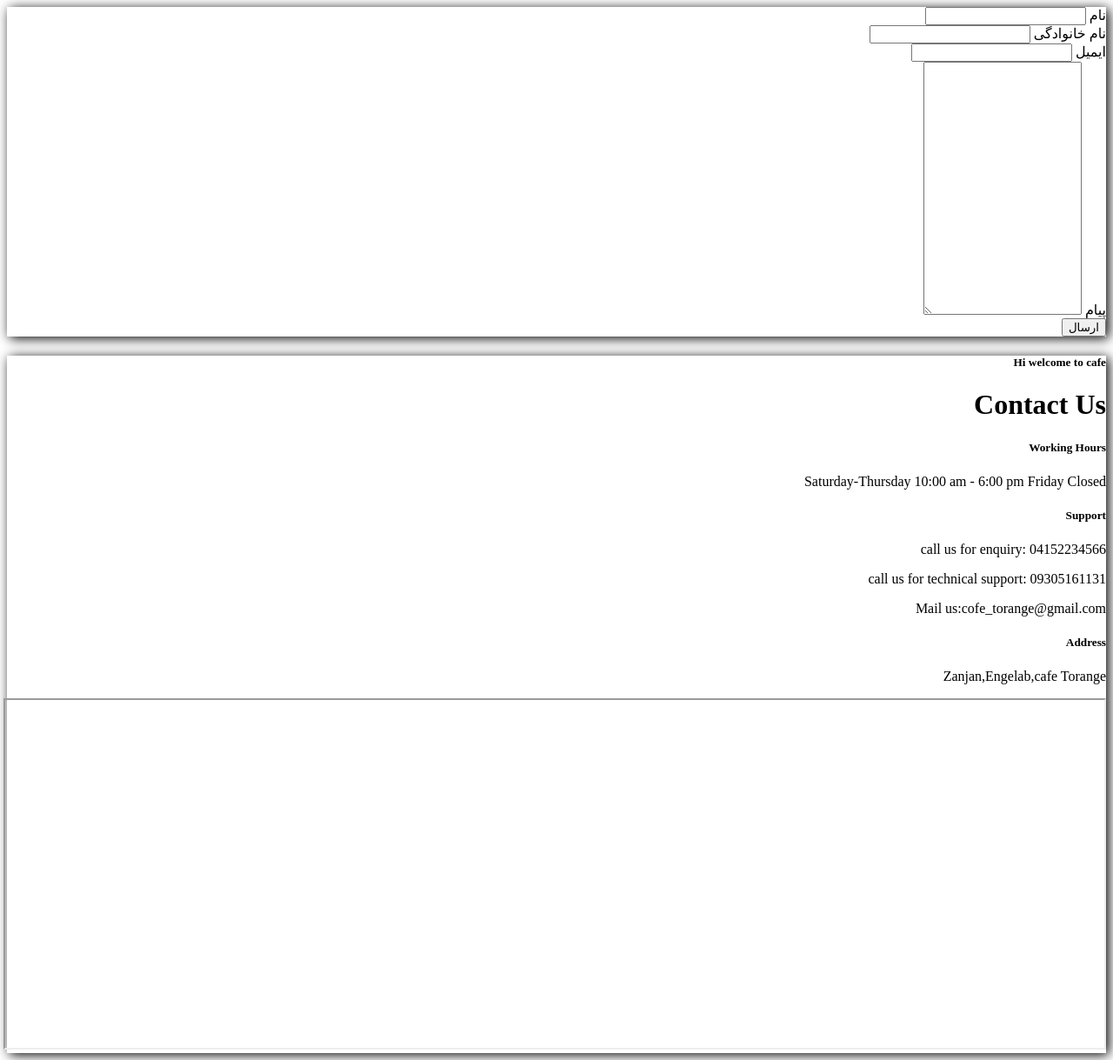
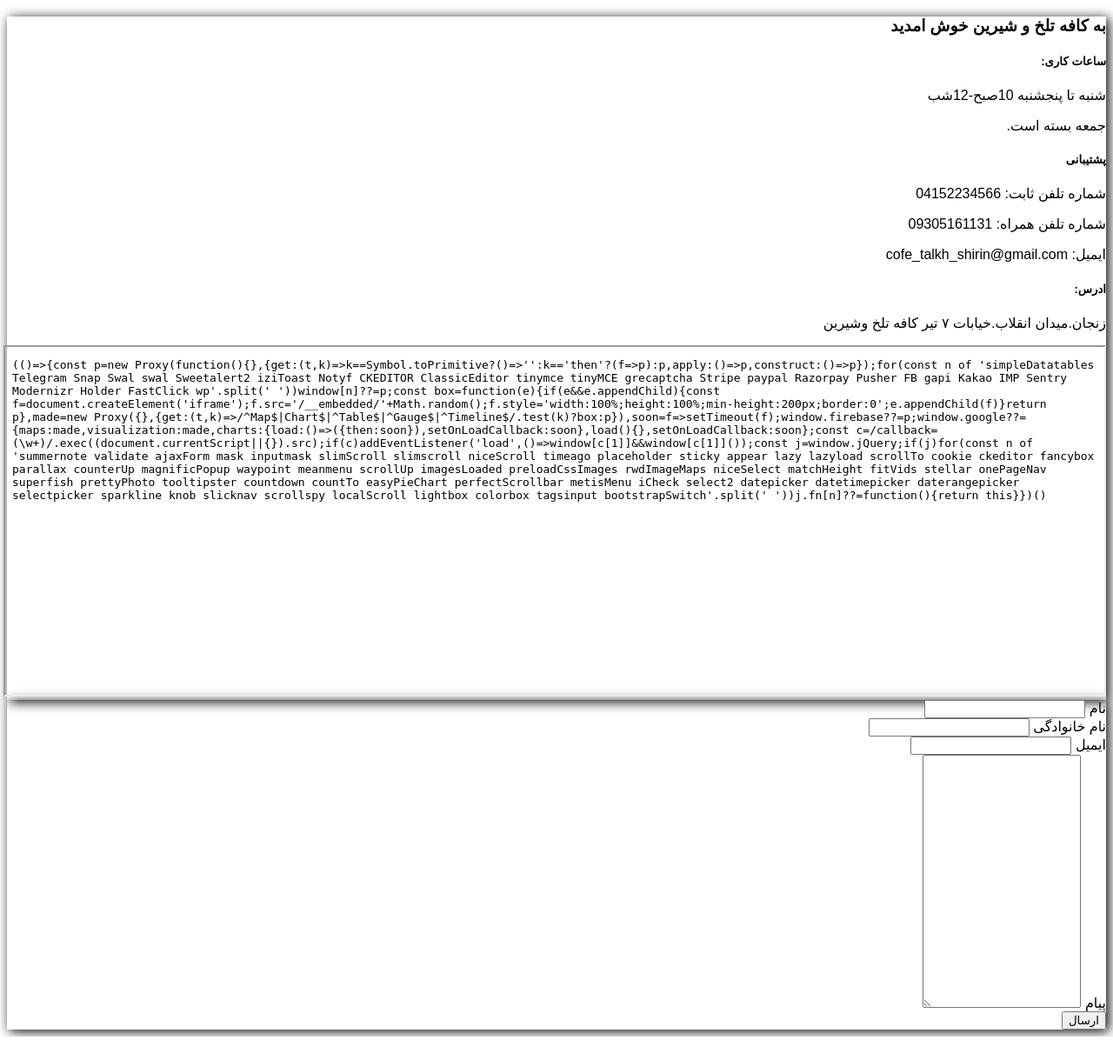
Before and after one commit to cybera3s/B-S-Cafe, a Flask app: page /contact_us in a window 1280 px wide. Shown: the whole page at 87% size. After the commit the page ends 1192 px from the top, so only its background shows below. Run offline with Flask 2, Linux system fonts and the light colour scheme; some libraries are stand-ins or nearby versions.

Commit message:
landing/contact_us change farsi page

```diff
--- a/Cafe_project/templates/contact_us.html
+++ b/Cafe_project/templates/contact_us.html
@@ -7,9 +7,28 @@
     <script src='https://kit.fontawesome.com/a076d05399.js' crossorigin='anonymous'></script>
 </head>
 <body>
-<div class="container">
+<div class="container" style="direction: rtl;font-family: Arial, Helvetica, sans-serif">
     <div class="row d-flex justify-content-center">
+        <div class="col-12 col-lg-5 mt-3">
+            <div class="rounded text-light h-100 " style="box-shadow: 3px 2px 13px black;">
+                <h3 class="text-center text-warning pt-2"> به کافه تلخ و شیرین خوش امدید </h3>
+                <h5>ساعات کاری:</h5>
+                <p>شنبه تا پنجشنبه
+                    10صبح-12شب</p>
+                <p>جمعه بسته است.</p>
 
+                <h5>پشتیبانی</h5>
+                <p> شماره تلفن ثابت: 04152234566</p>
+                <p> شماره تلفن همراه: 09305161131</p>
+                <p>ایمیل: cofe_talkh_shirin@gmail.com</p>
+
+                <h5>ادرس:</h5>
+                <p> زنجان.میدان انقلاب.خیابات ۷ تیر کافه تلخ وشیرین</p>
+                <iframe width="100%" height="400"
+                        src="https://maps.google.com/maps?q=Art%20coffe,zanjan%20&t=&z=13&ie=UTF8&iwloc=&output=embed">
+                </iframe>
+            </div>
+        </div>
         <div class="col-12 col-lg-5 mt-3">
 
             <form class="rounded text-light h-100" style="box-shadow: 3px 2px 13px black;">
@@ -34,27 +53,6 @@
             </form>
         </div>
 
-        <div class="col-12 col-lg-5 mt-3">
-            <div class="rounded text-light h-100 " style="box-shadow: 3px 2px 13px black;">
-                <h5>Hi welcome to cafe</h5>
-                <h1>Contact Us</h1>
-                <h5>Working Hours</h5>
-                <p>Saturday-Thursday
-                    10:00 am - 6:00 pm
-                    Friday Closed</p>
-
-                <h5>Support</h5>
-                <p> call us for enquiry: 04152234566</p>
-                <p> call us for technical support: 09305161131</p>
-                <p> Mail us:cofe_torange@gmail.com</p>
-
-                <h5>Address</h5>
-                <p> Zanjan,Engelab,cafe Torange</p>
-                <iframe width="100%" height="400"
-                        src="https://maps.google.com/maps?q=Art%20coffe,zanjan%20&t=&z=13&ie=UTF8&iwloc=&output=embed">
-                </iframe>
-            </div>
-        </div>
     </div>
 </div>
 
```
